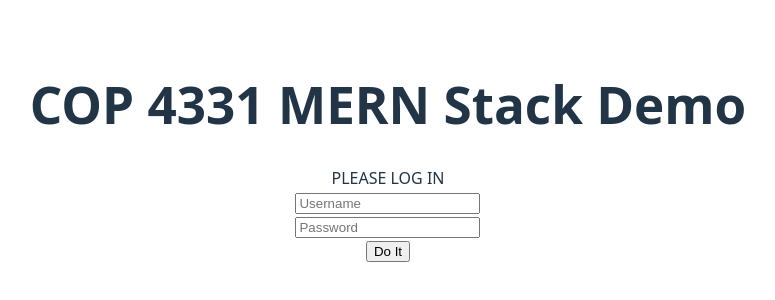
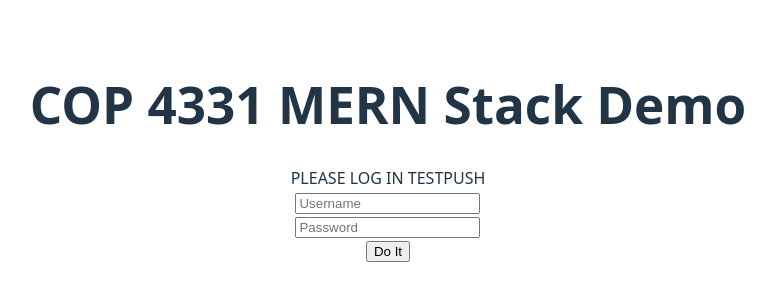
Before and after one commit to Dieseldanny256/ProcessesFinalProject, a React (Vite) app in the folder frontend/: page / in a window 1280 px wide. Shown: the part 248-548 px from the top of the page, without its empty margins (252-1027 px from the left). Built offline with nearby package versions, Linux system fonts and the light colour scheme.

Commit message:
Test of GitHub Changes to be reflected on server

```diff
--- a/frontend/src/components/Login.tsx
+++ b/frontend/src/components/Login.tsx
@@ -63,7 +63,7 @@
 
     return(
         <div id="loginDiv">
-        <span id="inner-title">PLEASE LOG IN</span><br />
+        <span id="inner-title">PLEASE LOG IN TESTPUSH</span><br />
         <input type="text" id="loginName" placeholder="Username" onChange={handleSetLoginName} /><br />
         <input type="password" id="loginPassword" placeholder="Password" onChange={handleSetPassword} /><br />
         <input type="submit" id="loginButton" className="buttons" value = "Do It" onClick={doLogin} />
```
